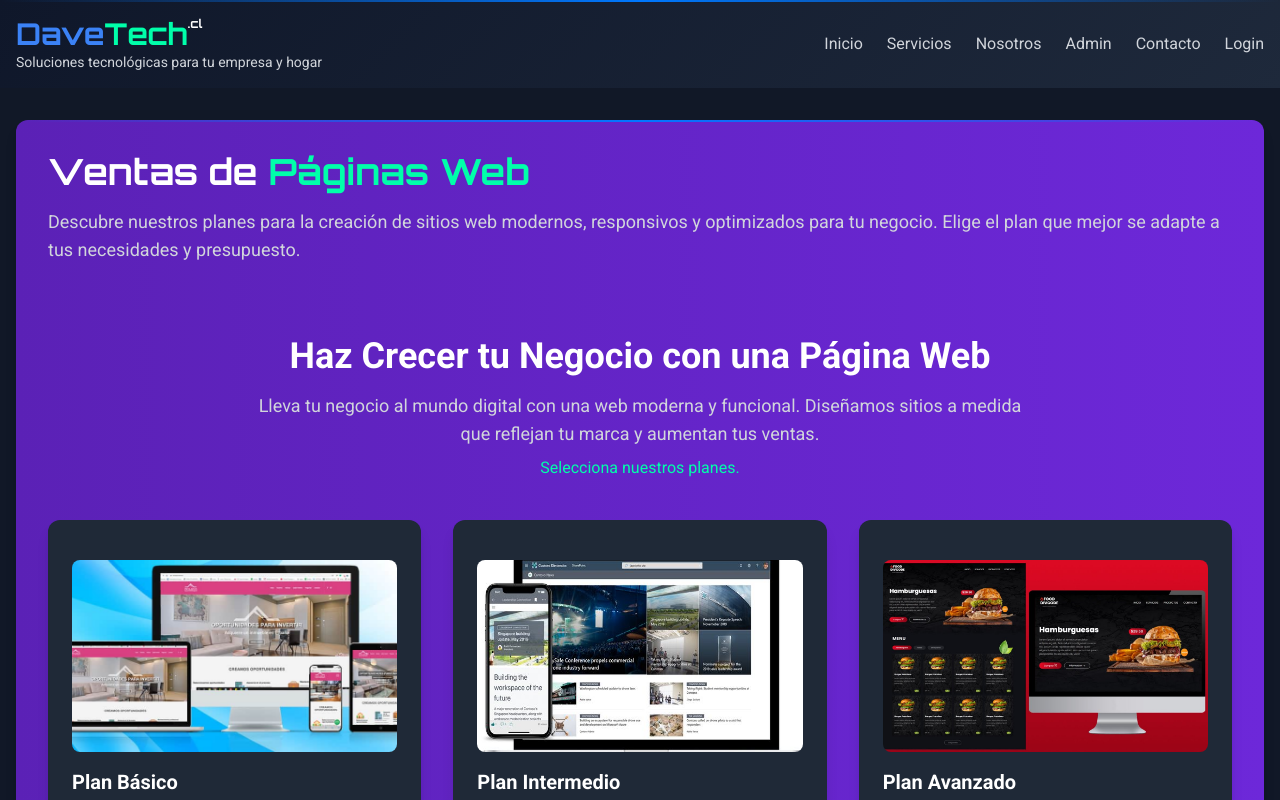
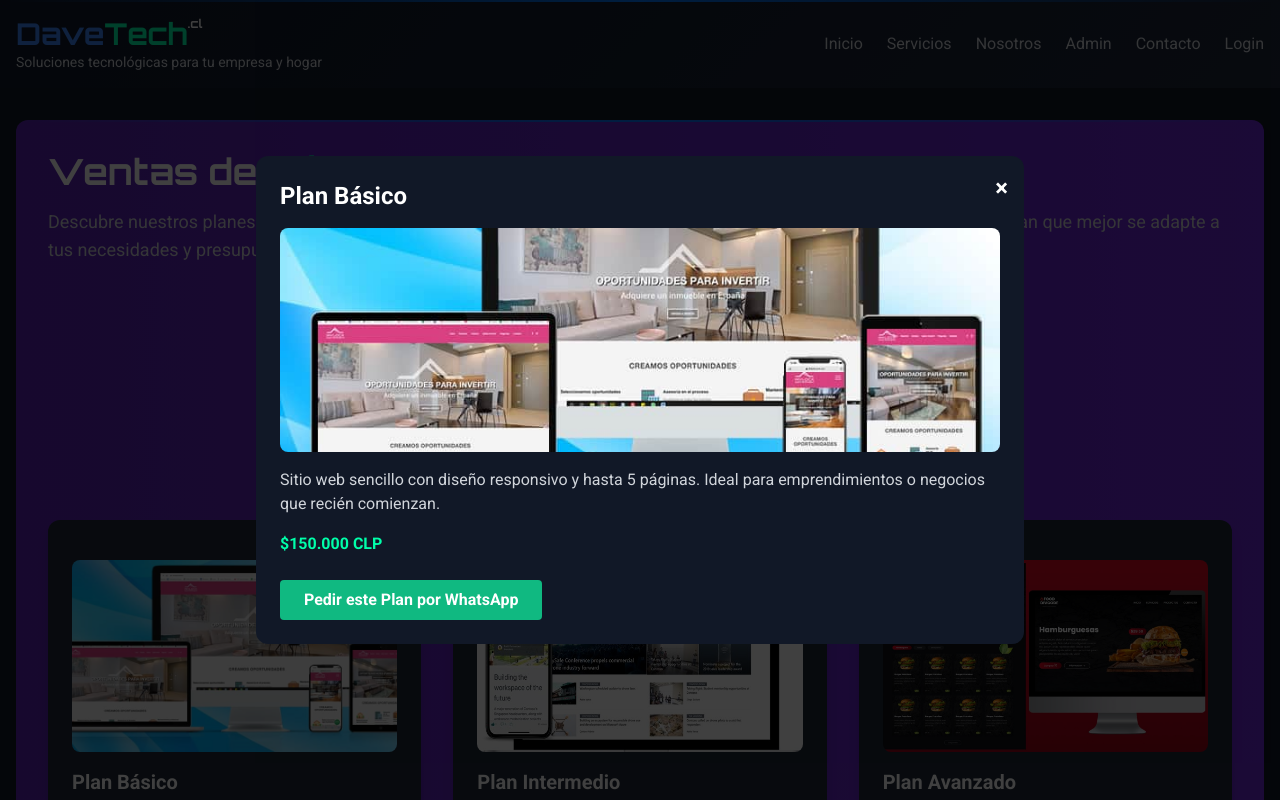
Before and after one commit to DavidProgramer404/DaveTech, a plain HTML site: page pages/ventas_paginas_web.html in a window 1280 px wide. Both pictures are taken after a click on the element 234 px from the left and 730 px from the top of the page. Shown: the top 800 px of the page. Drawn offline with nearby package versions, Linux system fonts and the light colour scheme.

Commit message:
actualizacion ventas web modal

```diff
--- a/pages/ventas_paginas_web.html
+++ b/pages/ventas_paginas_web.html
@@ -192,3 +192,53 @@
 
 </body>
 </html>
+
+<script>
+  // --- Modal de Planes Web ---
+  const plans = {
+    basic: {
+      title: "Plan Básico",
+      description: "Sitio web sencillo con diseño responsivo y hasta 5 páginas. Ideal para emprendimientos o negocios que recién comienzan.",
+      price: "$150.000 CLP",
+      image: "../img/galeria/planweb1.jpg",
+      whatsapp: "https://wa.me/56999442312?text=Hola%2C%20quiero%20el%20Plan%20B%C3%A1sico%20de%20p%C3%A1gina%20web%20de%20DaveTech.cl"
+    },
+    intermediate: {
+      title: "Plan Intermedio",
+      description: "Sitio web profesional con hasta 10 páginas, integración de formularios y optimización SEO básica.",
+      price: "$300.000 CLP",
+      image: "../img/galeria/planweb2.jpg",
+      whatsapp: "https://wa.me/56999442312?text=Hola%2C%20quiero%20el%20Plan%20Intermedio%20de%20p%C3%A1gina%20web%20de%20DaveTech.cl"
+    },
+    advanced: {
+      title: "Plan Avanzado",
+      description: "Sitio web completo con tienda en línea, funcionalidades personalizadas y soporte premium.",
+      price: "$600.000 CLP",
+      image: "../img/galeria/planweb3.jpg",
+      whatsapp: "https://wa.me/56999442312?text=Hola%2C%20quiero%20el%20Plan%20Avanzado%20de%20p%C3%A1gina%20web%20de%20DaveTech.cl"
+    }
+  };
+  function openPlanModal(planKey) {
+    const plan = plans[planKey];
+    if (!plan) return;
+    document.getElementById('modal-plan-title').textContent = plan.title;
+    document.getElementById('modal-plan-description').textContent = plan.description;
+    document.getElementById('modal-plan-price').textContent = plan.price;
+    document.getElementById('modal-plan-image').src = plan.image;
+    document.getElementById('modal-plan-image').alt = plan.title;
+    document.getElementById('modal-plan-whatsapp').href = plan.whatsapp;
+    document.getElementById('plan-modal').classList.remove('hidden');
+  }
+  function closePlanModal() {
+    document.getElementById('plan-modal').classList.add('hidden');
+  }
+  // Cerrar modal al hacer click fuera del contenido
+  document.addEventListener('click', function(e) {
+    const modal = document.getElementById('plan-modal');
+    if (!modal.classList.contains('hidden') && e.target === modal) {
+      closePlanModal();
+    }
+  });
+</script>
+</body>
+</html>
```
